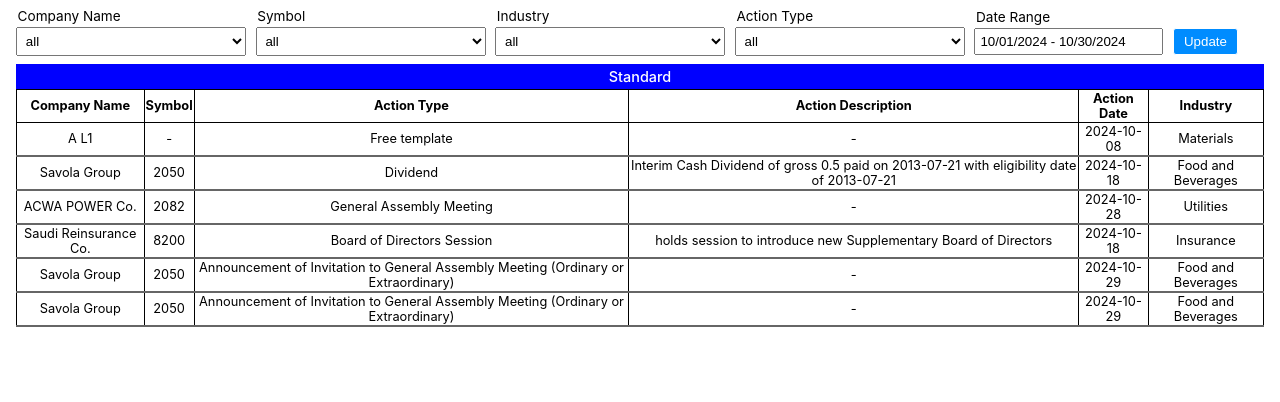
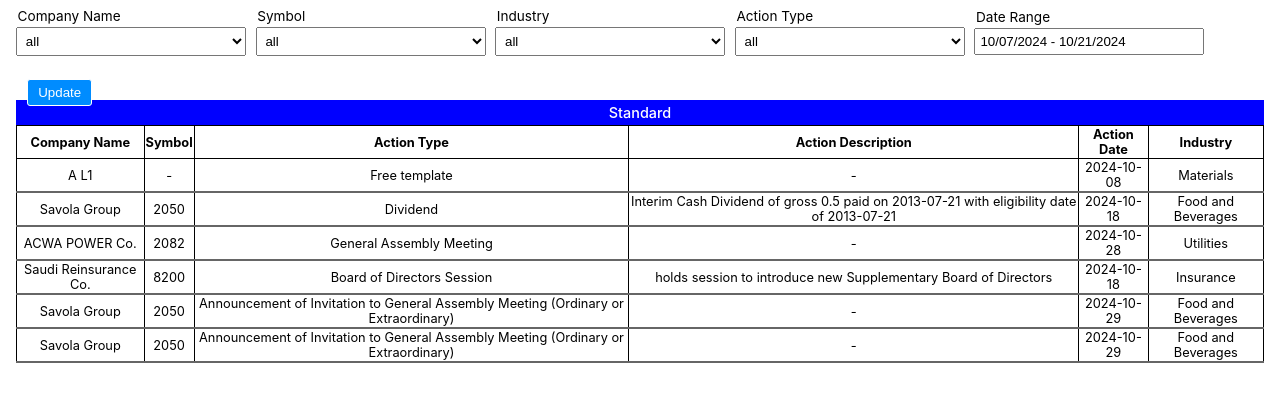
Before and after one commit to ranaRabie/event-tabular, a React (Create React App) app: page / in a window 1280 px wide. Shown: the top 402 px of the page. Built offline with nearby package versions, Linux system fonts and the light colour scheme.

Commit message:
add dynamic 2 weeks date range

```diff
--- a/src/components/Filters.js
+++ b/src/components/Filters.js
@@ -9,8 +9,12 @@
     // const extensionContext = useContext(ExtensionContext);
     // const sdk = extensionContext.core40SDK; // Use the appropriate version of the Looker API
 
+    const today = new Date();
+    const twoWeeksAgo = new Date(today);
+    twoWeeksAgo.setDate(today.getDate() - 14);
+
     const [filterData, setFilterData] = useState(null);
-    const [dateRange, setDateRange] = useState([new Date('2024/10/01'), new Date('2024/10/30')]);
+    const [dateRange, setDateRange] = useState([new Date(twoWeeksAgo), new Date(today)]);
     const [startDate, endDate] = dateRange;
     const [error, setError] = useState(null);
 
@@ -134,6 +138,9 @@
     useImperativeHandle(ref, () => ({
         clearForm() {
             clearFilters();
+        },
+        getFilterDates() {
+            return {startDate: `${moment(twoWeeksAgo).format("YYYY/MM/DD")}`, endDate: `${moment(today).format("YYYY/MM/DD")}`}
         }
     }))
 
--- a/src/components/TabularView.js
+++ b/src/components/TabularView.js
@@ -20,13 +20,15 @@
     const [error, setError] = useState(null);
 
     useEffect(() => {
+        const filterDates = filtersRef.current.getFilterDates();
+
         fetchData({
             "long_name_en": false,
             "symbol": false,
             "industry_group_en": false,
             "actionType": false,
-            "startDate": "2024/10/01",
-            "endDate": "2024/10/30"
+            "startDate": filterDates.startDate,
+            "endDate": filterDates.endDate
         });
     }, []);
 
--- a/src/index.css
+++ b/src/index.css
@@ -159,7 +159,7 @@
   background-color: rgb(0, 140, 255);
   border: 1px solid #fff;
   outline: none;
-  margin: 0.3rem;
+  margin: 0.3rem 1rem;
   height: 27px;
   text-transform: capitalize;
   color: #fff;
@@ -189,9 +189,19 @@
     font-weight: bold;
 }
 
+.date-picker-wrapper {
+  width: 230px;
+}
+
+.react-datepicker-wrapper, .react-datepicker__input-container {
+  width: 100%;
+}
+
 .date-picker-wrapper input {
   margin: 0.2rem 0.3rem 0.5rem;
   padding: 0.25rem;
+  width: 230px;
+  box-sizing: border-box;
 }
 
 .loader {
```
